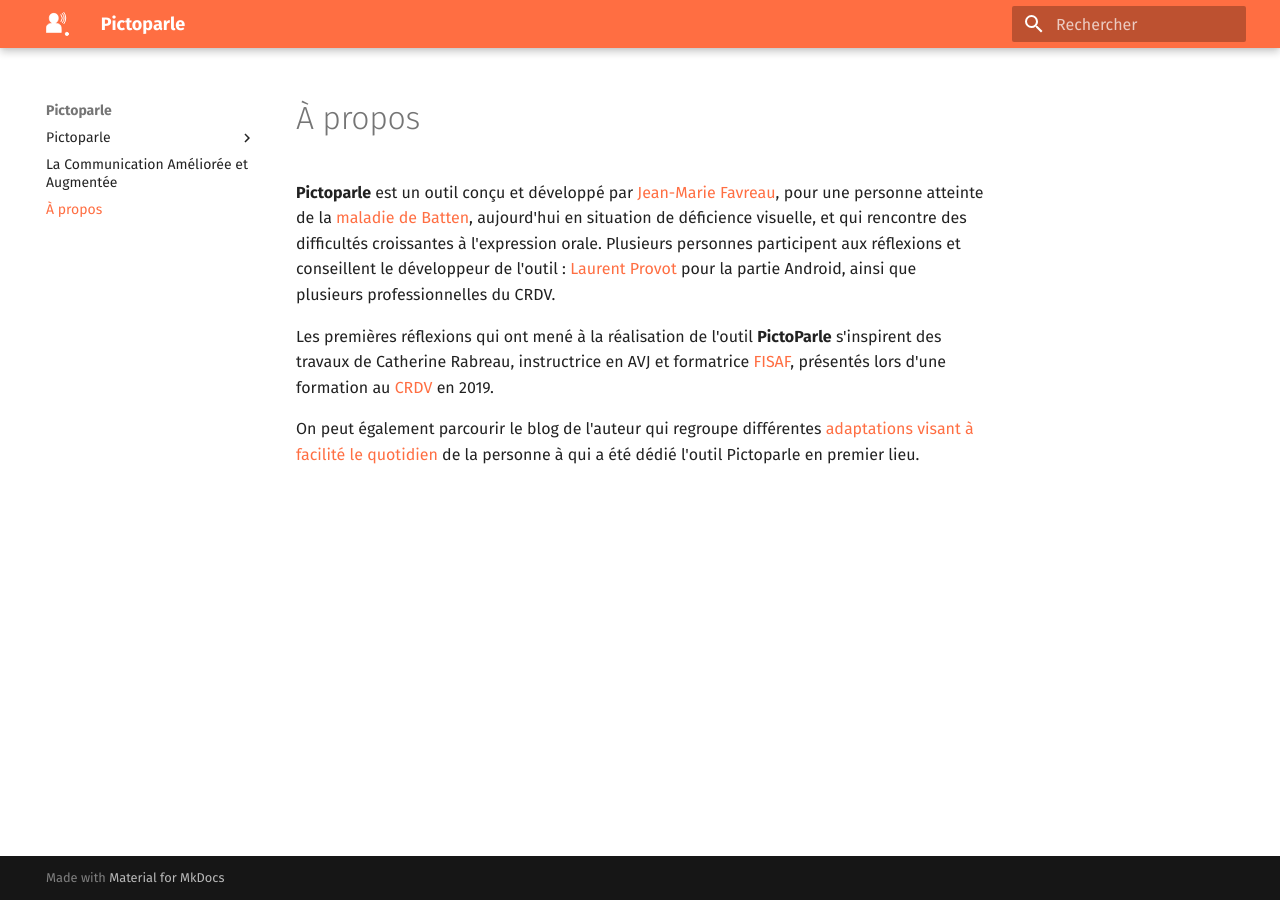
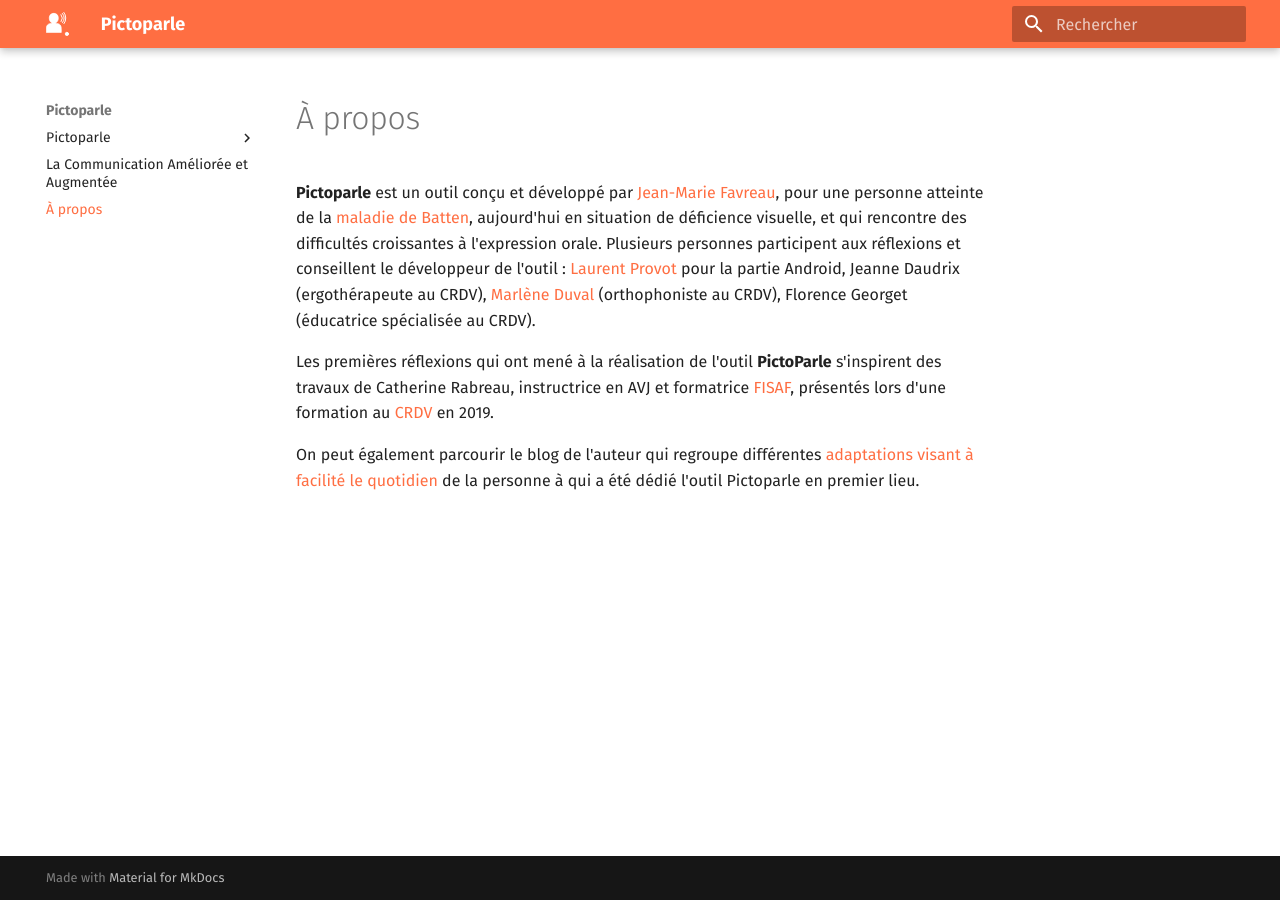
Before and after one commit to jmtrivial/pictoparle-website, an MkDocs documentation site: the page built from docs/a-propos.md, in a window 1280 px wide. Built offline with MkDocs 1.6.1 and Material for MkDocs 9.7.7, drawn with Linux system fonts in a browser that asks for light colours.

Commit message:
Ajout des références aux personnes qui accompagnent le projet

```diff
--- a/docs/a-propos.md
+++ b/docs/a-propos.md
@@ -1,6 +1,6 @@
 # À propos
 
-**Pictoparle** est un outil conçu et développé par [Jean-Marie Favreau](https://jmfavreau.info), pour une personne atteinte de la [maladie de Batten](http://cln.jmfavreau.info/), aujourd'hui en situation de déficience visuelle, et qui rencontre des difficultés croissantes à l'expression orale. Plusieurs personnes participent aux réflexions et conseillent le développeur de l'outil : [Laurent Provot](http://lprovot.fr/) pour la partie Android, ainsi que plusieurs professionnelles du CRDV.
+**Pictoparle** est un outil conçu et développé par [Jean-Marie Favreau](https://jmfavreau.info), pour une personne atteinte de la [maladie de Batten](http://cln.jmfavreau.info/), aujourd'hui en situation de déficience visuelle, et qui rencontre des difficultés croissantes à l'expression orale. Plusieurs personnes participent aux réflexions et conseillent le développeur de l'outil : [Laurent Provot](http://lprovot.fr/) pour la partie Android, Jeanne Daudrix (ergothérapeute au CRDV), [Marlène Duval](https://fr.linkedin.com/in/marl%C3%A8ne-duval-74a32295) (orthophoniste au CRDV), Florence Georget (éducatrice spécialisée au CRDV).
 
 Les premières réflexions qui ont mené à la réalisation de l'outil **PictoParle** s'inspirent des travaux
 de Catherine Rabreau, instructrice en AVJ et formatrice [FISAF](https://www.fisaf.asso.fr/), présentés
```
